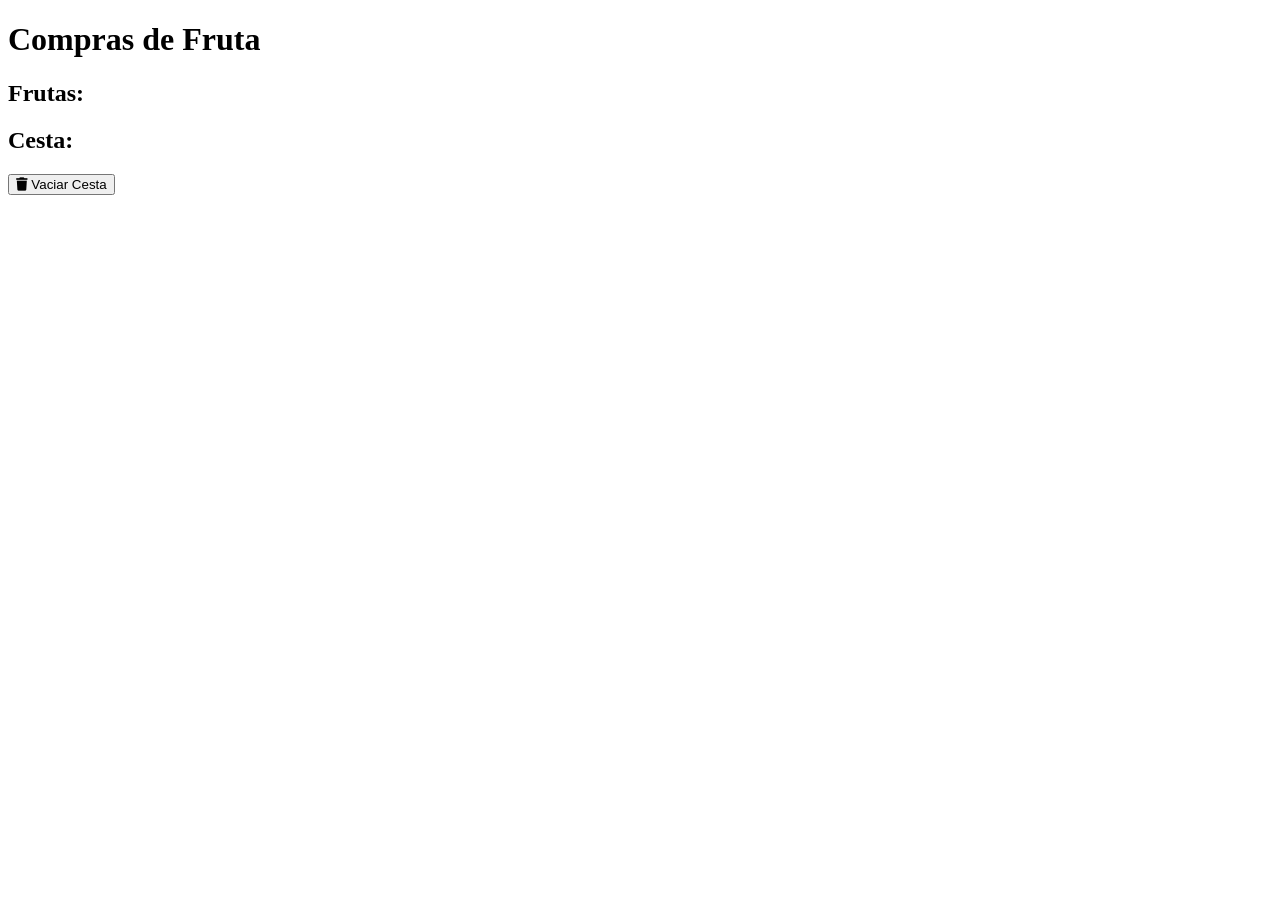
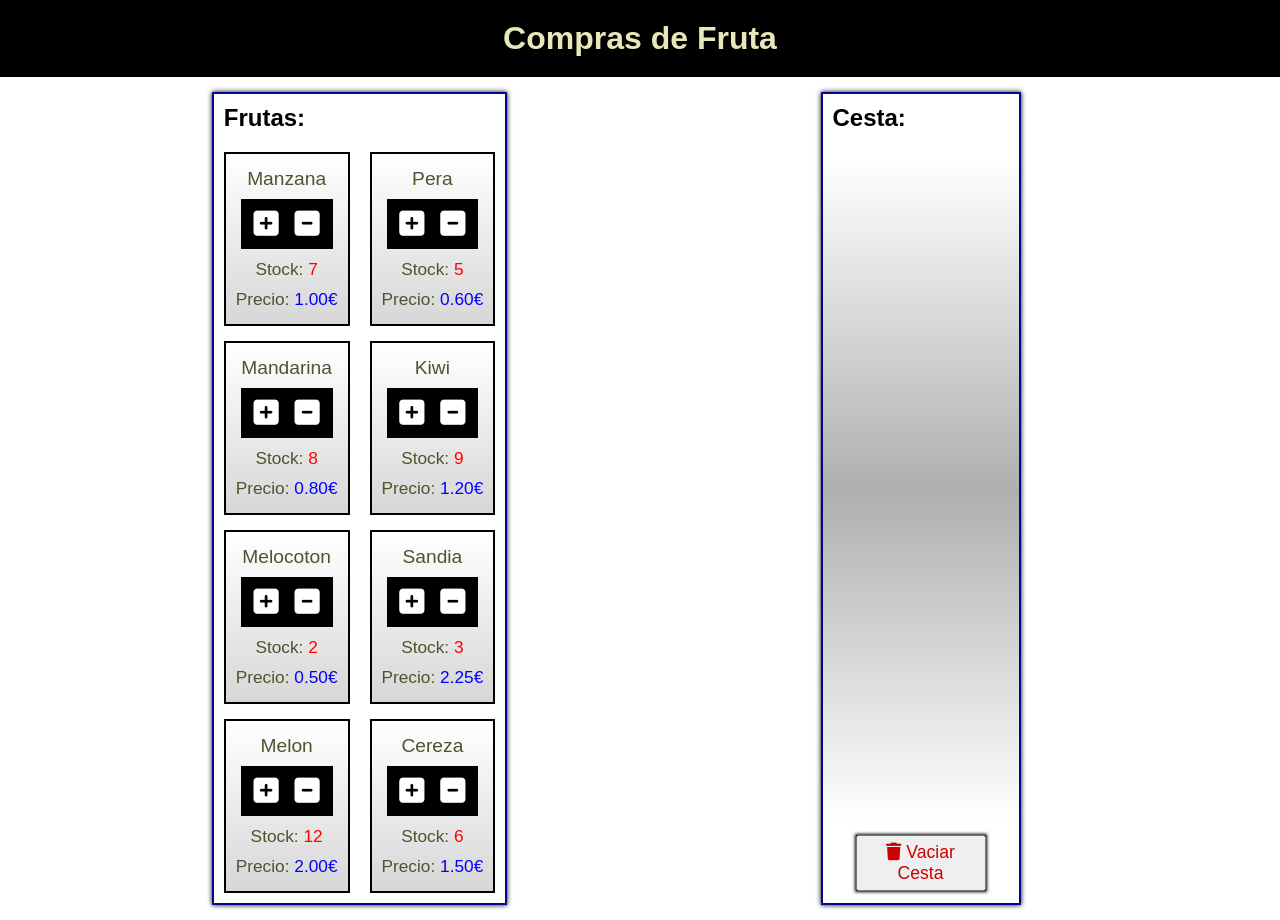
Before and after one commit to pablo2637/LocalStorage, a plain HTML site: page index.html in a window 1280 px wide. Before the commit the page ends 800 px from the top, so only its background shows below. Drawn offline with Linux system fonts and the light colour scheme.

Commit message:
corrección rutas

```diff
--- a/index.html
+++ b/index.html
@@ -6,7 +6,7 @@
     <meta http-equiv="X-UA-Compatible" content="IE=edge">
     <meta name="viewport" content="width=device-width, initial-scale=1.0">
     <script src="https://kit.fontawesome.com/d28a6644c9.js" crossorigin="anonymous"></script>
-    <link rel="stylesheet" href="mainLS.css">
+    <link rel="stylesheet" href="main.css">
     <title>Compras </title>
 </head>
 
@@ -31,7 +31,7 @@
 
         </div>
     </main>
-    <script src="mainLS.js"></script>
+    <script src="main.js"></script>
 </body>
 
 </html>
```
